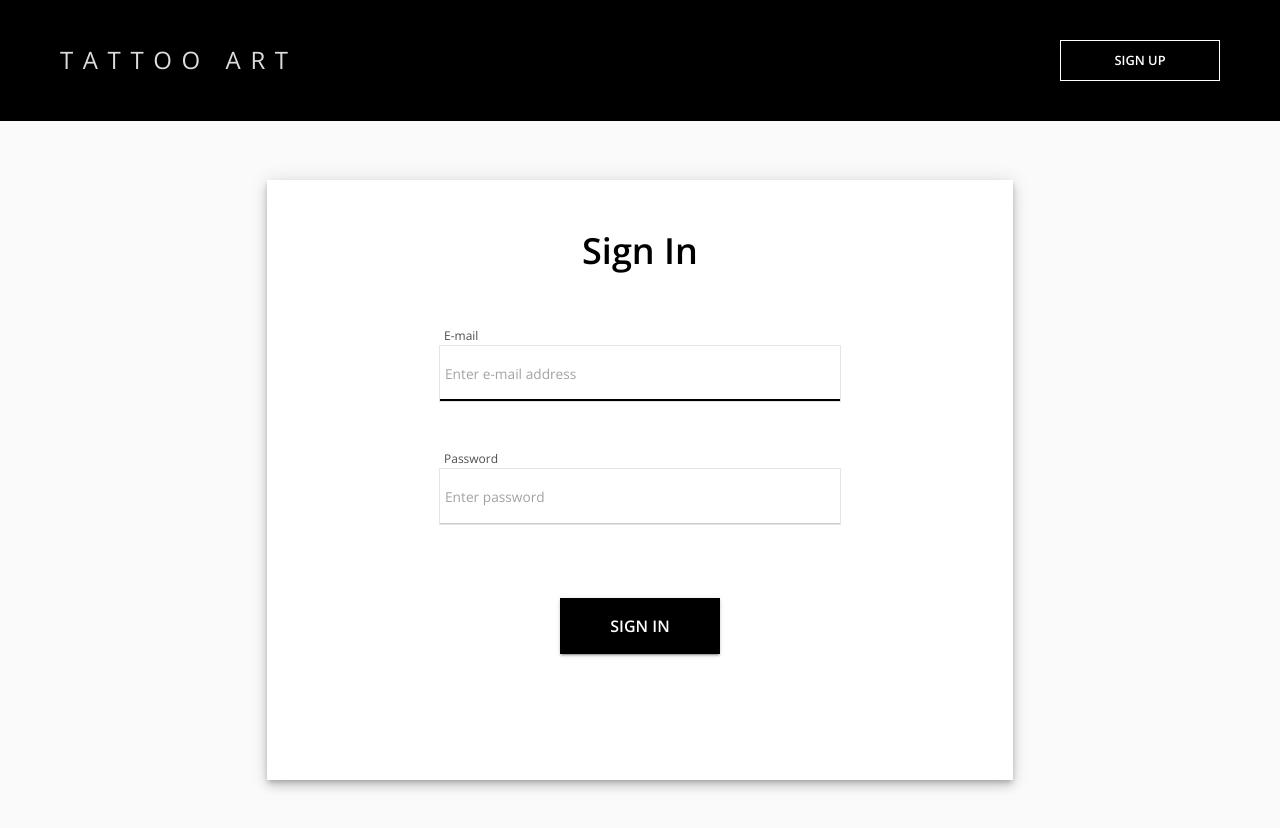
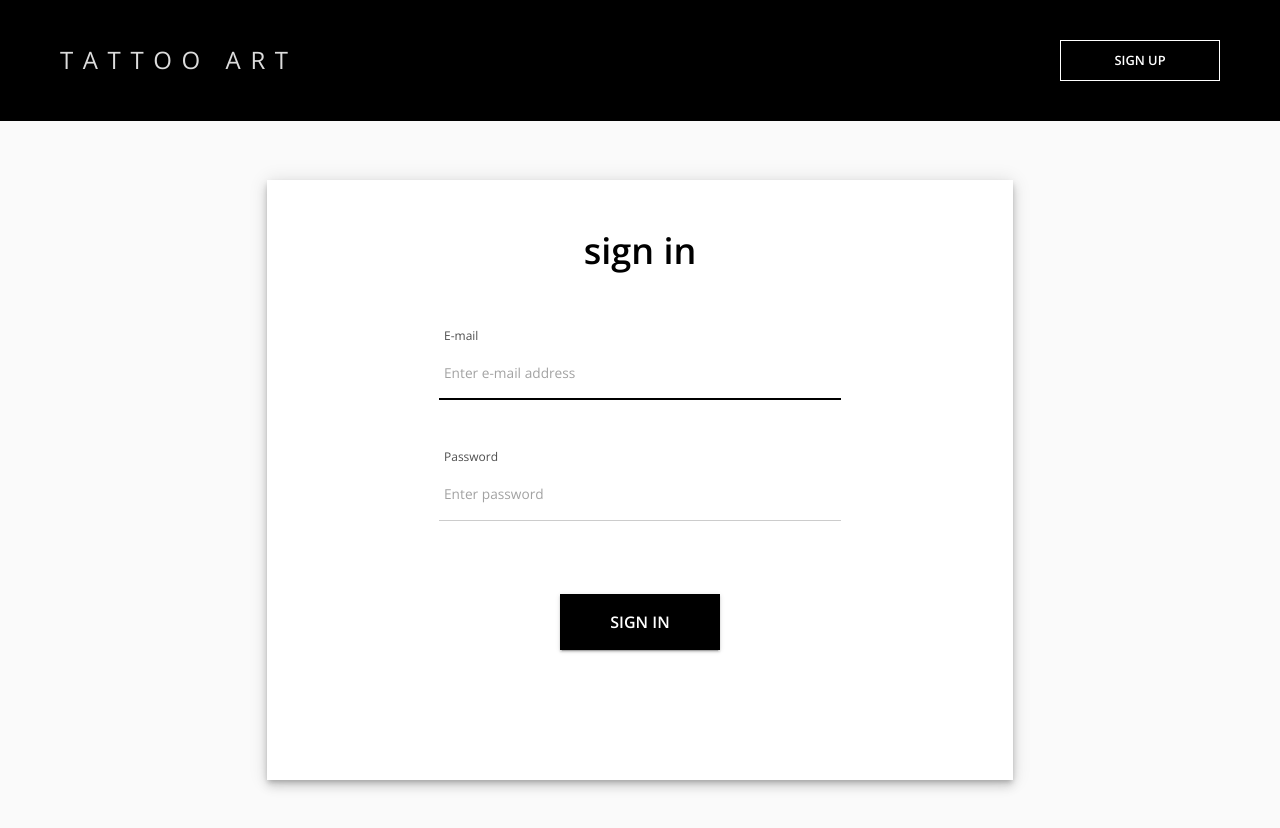
Before and after one commit to hatchways/team-honey-cruller, a React (Create React App) app in the folder client/: page /login in a window 1280 px wide. Shown: the top 828 px of the page. Built offline with nearby package versions, Linux system fonts and the light colour scheme; no server answers.

Commit message:
fixed all Rajiv's comments

```diff
--- a/client/src/components/AuthHeader/AuthHeader.tsx
+++ b/client/src/components/AuthHeader/AuthHeader.tsx
@@ -14,7 +14,7 @@ const AuthHeader = ({ linkTo, btnText }: Props): JSX.Element => {
 
   return (
     <Box p={1} className={classes.authHeader}>
-      <Typography color="secondary" className={classes.tattooArt}>TATTOO ART</Typography>
+      <Typography color="secondary" className={classes.tattooArt}>tattoo art</Typography>
       <Link to={linkTo}>
         <Button className={classes.loginButton} size="large">
           {btnText}
--- a/client/src/components/AuthHeader/useStyles.ts
+++ b/client/src/components/AuthHeader/useStyles.ts
@@ -2,7 +2,6 @@ import { makeStyles } from '@material-ui/core/styles';
 
 const useStyles = makeStyles((theme) => ({
   authHeader: {
-    // alignSelf: 'flex-end',
     justifyContent: 'space-between',
     alignItems: 'center',
     display: 'flex',
@@ -39,18 +38,18 @@ const useStyles = makeStyles((theme) => ({
     fontSize: '2em',
     marginLeft: 20,
     letterSpacing: '.4em',
+    textTransform: 'uppercase',
   },
   loginButton: {
     color: 'white',
-    borderColor: 'white',
-    borderWidth: '1px',
-    borderStyle: 'solid',
+    border: '1px solid white',
     marginRight: 20,
+    borderRadius: 0,
+    width: '10rem',
+    textTransform: 'uppercase',
     [theme.breakpoints.down('sm')]: {
       margin: '20px 51px 0 51px',
     },
-    borderRadius: 0,
-    width: '10rem',
   },
 }));
 
--- a/client/src/pages/Login/Login.tsx
+++ b/client/src/pages/Login/Login.tsx
@@ -40,7 +40,7 @@ export default function Login(): JSX.Element {
     <Grid container component="main" className={classes.root}>
       <CssBaseline />
       <Grid item xs={12}>
-          <AuthHeader linkTo="/signup" btnText="SIGN UP" />
+          <AuthHeader linkTo="/signup" btnText="sign up" />
       </Grid>
       <Grid item xs={12} sm={8} md={7} elevation={6} component={Paper} square className={classes.loginContainer} >
         <Box className={classes.authWrapper}>
@@ -48,7 +48,7 @@ export default function Login(): JSX.Element {
             <Grid container>
               <Grid item xs>
                 <Typography align="center" className={classes.welcome} component="h1" variant="h5">
-                  Sign In
+                  sign in
                 </Typography>
               </Grid>
             </Grid>
--- a/client/src/pages/Login/LoginForm/useStyles.ts
+++ b/client/src/pages/Login/LoginForm/useStyles.ts
@@ -10,9 +10,7 @@ const useStyles = makeStyles((theme) => ({
   },
   textField: {
     margin: 0,
-    borderWidth: 0.5,
-    borderColor: 'rgba(0, 0, 0, .1)',
-    borderStyle: 'solid',
+    border: '0.5 solid rgba(0, 0, 0, .1)',
   },
   label: {
     fontSize: '1em',
--- a/client/src/pages/SignUp/SignUp.tsx
+++ b/client/src/pages/SignUp/SignUp.tsx
@@ -45,7 +45,7 @@ export default function Register(): JSX.Element {
           </Grid>
       <Grid item xs={12} sm={7} elevation={6} component={Paper} square className={classes.loginContainer}>
         <Box className={classes.authWrapper}>
-          <Box width="100%" maxWidth={450} p={3} alignSelf="center">
+          <Box width="100%" maxWidth={450} p={3} alignSelf="center" >
             <Grid container>
               <Grid item xs>
                 <Typography align="center" className={classes.welcome} component="h1" variant="h5">
--- a/client/src/pages/SignUp/SignUpForm/useStyles.ts
+++ b/client/src/pages/SignUp/SignUpForm/useStyles.ts
@@ -10,9 +10,7 @@ const useStyles = makeStyles((theme) => ({
   },
   textField: {
     margin: 0,
-    borderWidth: 0.5,
-    borderColor: 'rgba(0, 0, 0, .1)',
-    borderStyle: 'solid',
+    border: '0.5 solid rgba(0, 0, 0, .1)',
   },
   label: {
     fontSize: '1em',
--- a/client/src/pages/SignUp/useStyles.ts
+++ b/client/src/pages/SignUp/useStyles.ts
@@ -18,8 +18,7 @@ const useStyles = makeStyles(() => ({
     paddingTop: 23,
   },
   loginContainer: {
-    maxHeight: '75vh',
-    marginTop: '5vh',
+    margin: '5vh 0',
   },
   welcome: {
     fontSize: '3em',
```
